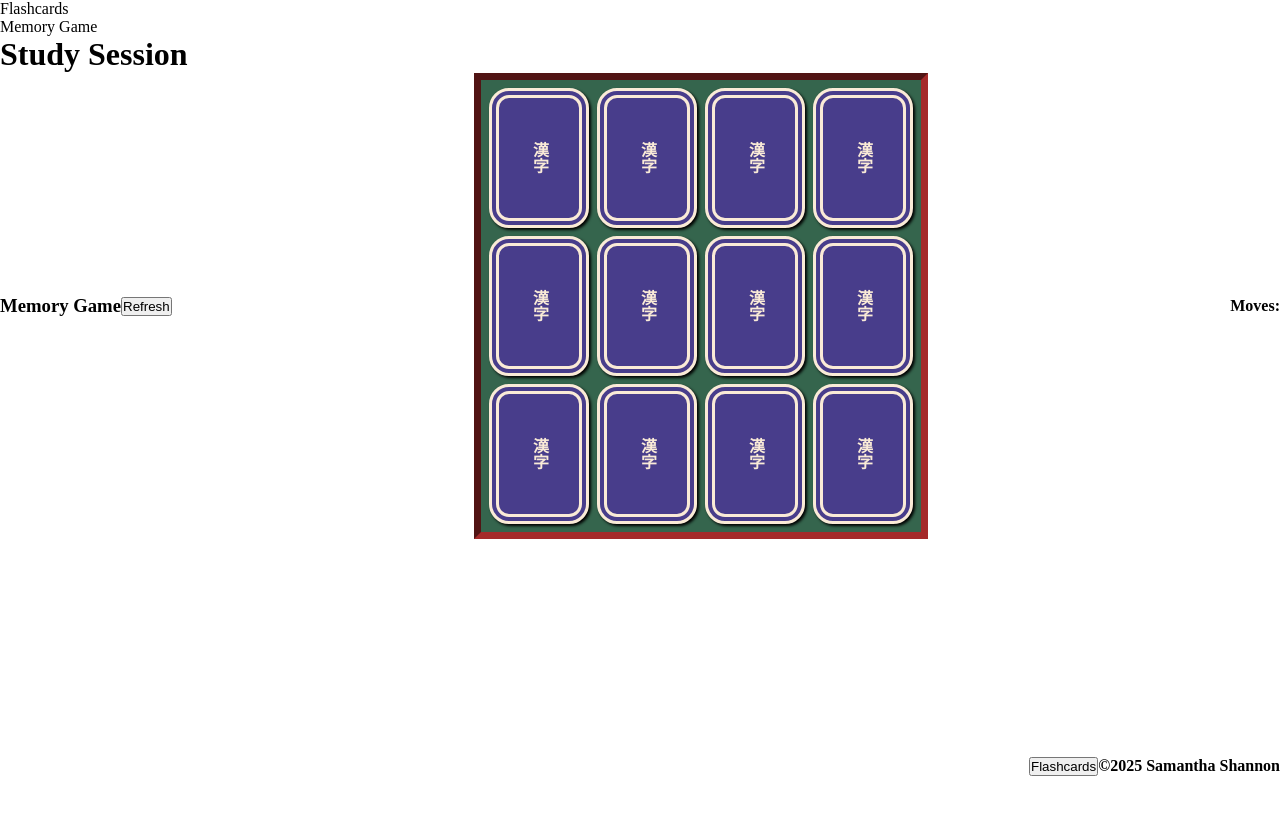
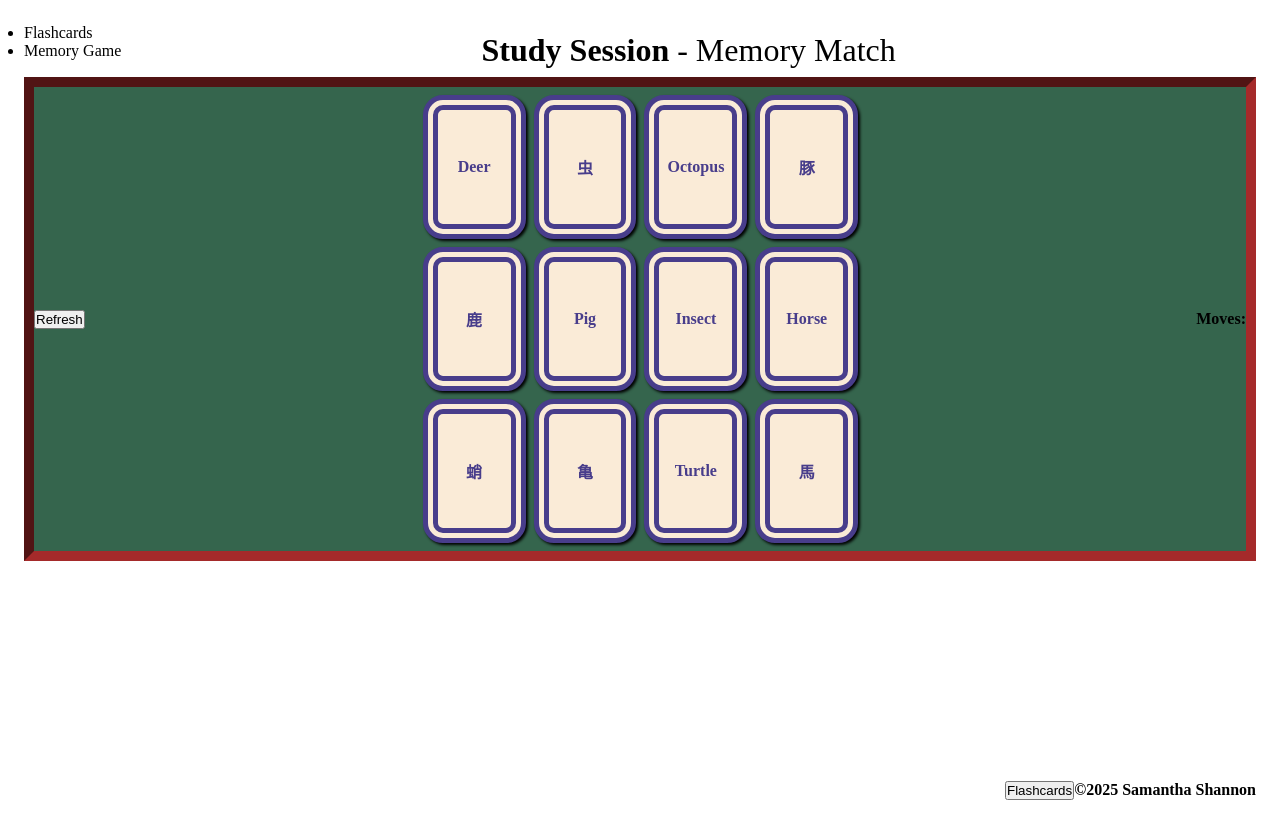
Before and after one commit to samanthashnnn/CIS1440Project3, a plain HTML site: page index.html in a window 1280 px wide. Both pictures are taken after a click on the button "Match". Before the commit the page ends 800 px from the top, so only its background shows below. Drawn offline with Linux system fonts and the light colour scheme; a web font is replaced by a local one.

Commit message:
render random mmcards

```diff
--- a/index.html
+++ b/index.html
@@ -18,12 +18,11 @@
                 <li>Memory Game</li>
             </ul>
         </nav>
-        <h1>Study Session</h1>
+        <h1>Study Session<span id="title"> - Flashcards</span></h1>
         <p><date></date></p>
     </header>
     <main>
         <section id="fcCard">
-            <h3>Flashcards</h3>
             <button class="refreshBtn" id="fcRefresh">Refresh</button>
             <!--display flashcard GameBoard here-->
             <article id="fcGameBoard">
@@ -53,22 +52,69 @@
             </div>
         </section>
         <section id="mmCard" class="hidden">
-            <h3>Memory Game</h3>
             <button class="refreshBtn" id="mgRefresh">Refresh</button>
-            <article id="mgGameBoard" lang="ja">
+            <article id="mmGameBoard" lang="ja">
                 <!--Memory Mode Game Board displayed here through js-->
-                <div class="mmUp"><p>漢字</p></div>
-                <div class="mmUp"><p>漢字</p></div>
-                <div class="mmUp"><p>漢字</p></div>
-                <div class="mmUp"><p>漢字</p></div>
-                <div class="mmUp"><p>漢字</p></div>
-                <div class="mmUp"><p>漢字</p></div>
-                <div class="mmUp"><p>漢字</p></div>
-                <div class="mmUp"><p>漢字</p></div>
-                <div class="mmUp"><p>漢字</p></div>
-                <div class="mmUp"><p>漢字</p></div>
-                <div class="mmUp"><p>漢字</p></div>
-                <div class="mmUp"><p>漢字</p></div>
+                <div class="mmSlot">
+                    <div class="mmUp hidden">
+                        <p>漢字</p>
+                    </div>
+                </div>
+                <div class="mmSlot">
+                    <div class="mmUp hidden">
+                        <p>漢字</p>
+                    </div>
+                </div>
+                <div class="mmSlot">
+                    <div class="mmUp hidden">
+                        <p>漢字</p>
+                    </div>
+                </div>
+                <div class="mmSlot">
+                    <div class="mmUp hidden">
+                        <p>漢字</p>
+                    </div>
+                </div>
+                <div class="mmSlot">
+                    <div class="mmUp hidden">
+                        <p>漢字</p>
+                    </div>
+                </div>
+                <div class="mmSlot">
+                    <div class="mmUp hidden">
+                        <p>漢字</p>
+                    </div>
+                </div>
+                <div class="mmSlot">
+                    <div class="mmUp hidden">
+                        <p>漢字</p>
+                    </div>
+                </div>
+                <div class="mmSlot">
+                    <div class="mmUp hidden">
+                        <p>漢字</p>
+                    </div>
+                </div>
+                <div class="mmSlot">
+                    <div class="mmUp hidden">
+                        <p>漢字</p>
+                    </div>
+                </div>
+                <div class="mmSlot">
+                    <div class="mmUp hidden">
+                        <p>漢字</p>
+                    </div>
+                </div
+                ><div class="mmSlot">
+                    <div class="mmUp hidden">
+                        <p>漢字</p>
+                    </div>
+                </div>
+                <div class="mmSlot">
+                    <div class="mmUp hidden">
+                        <p>漢字</p>
+                    </div>
+                </div>
 
 
             </article>
--- a/scripts/ap.js
+++ b/scripts/ap.js
@@ -25,6 +25,10 @@ let terms = [
 ]
 
 let learnedCards = [];
+//both
+const title = document.querySelector("#title");
+
+//fc mode
 const fcCurrent = document.querySelector("#currentFC");
 const fcFront = document.querySelector("#fcFront");
 const fcBack = document.querySelector("#fcBack");
@@ -36,6 +40,11 @@ const numberedCard = document.querySelector("#cardNumber");
 /*toggle mode code*/
 const fcMode = document.querySelector("#fcCard");
 const mmMode = document.querySelector("#mmCard");
+
+//memory match mode
+const mmGameBoard = document.querySelector("#mmGameBoard");
+const mmSlots = document.querySelectorAll(".mmSlot");
+
 
 let cardNum = 0;
 
@@ -132,9 +141,11 @@ function modeToggle(){
 
     if(fcMode.classList.contains('hidden')){
         modeTogglebtn.innerText = "Flashcards";
+        title.innerText =" - Memory Match" ;
         mmRender()
     } else {
         modeTogglebtn.innerText = "Match";
+        title.innerHTML = " - Flashcards";
 
     }
 }
@@ -145,18 +156,32 @@ function getRandomIntInclusive(min, max){
     return Math.floor(Math.random()*(maxFloored - minCeiled + 1) + minCeiled);
 }
 
+//function mmRefresh(){}
+
 function mmRender(){
 
     let mmDeck = new Array(12);
     let ranTwelve = getRandomIntInclusive(0, 12);
 
-    let mmCards = Array.from({length:6},() => terms[getRandomIntInclusive(0,20)]);
+    let fcCards = Array.from({length:6},() => terms[getRandomIntInclusive(0,19)]);
+    let mmCards = fcCards.flatMap(card =>[
+        {content: card.front, pairId: card.num},
+        {content: card.back, pairId: card.num}
+    ]);
 
-    console.log(mmCards);
+    mmCards.sort(() => Math.random() - 0.5);
 
 
+    mmCards.forEach((card, index) => {
+        let mmDiv = document.createElement("div")
+        mmDiv.classList.add("mmDown");
 
-    //create array with 6 random terms
+        let mmP = document.createElement("p");
+        mmP.textContent = card.content;
 
-    //for each mmCards.front pick random open slot in mmDeck[]
+        mmDiv.appendChild(mmP);
+
+        mmSlots[index].appendChild(mmDiv);
+    });
+
 }
--- a/styles/main.css
+++ b/styles/main.css
@@ -37,7 +37,15 @@ body{
     flex-direction: column;
     align-content: space-between;
     min-height: 97vh;
+    margin: var(--three);
+}
 
+header{
+    display: flex;
+}
+
+h1{
+    margin: var(--one) auto;
 }
 
 main{
@@ -95,7 +103,6 @@ h3{
 .hidden{
     visibility: hidden;
     position:absolute;
-    top: -100px;
 }
 
 p{
@@ -112,9 +119,11 @@ span{
     justify-items: space-between;
     align-items: center;
     max-height: 90vh;
+    border: 10px inset brown;
+   background-color: rgb(53, 101, 77);
 }
 
-#mgGameBoard{
+#mmGameBoard{
     max-height: 100%;
     max-width: 90vw;
     display: grid;
@@ -122,52 +131,45 @@ span{
     grid-template-rows: repeat(3, 1fr);
     gap: var(--one);
     padding: var(--one);
-   border: 7px inset brown;
-   background-color: rgb(53, 101, 77);
     overflow: auto;
     margin: auto;
+}
+
+.mmSlot{
+    object-fit: contain;
+    max-height: 100%;
+    max-width: 100%;
+    aspect-ratio:5/7;
+    min-width: 100px;
+}
+
+.mmUp, .mmDown{
+    border-radius: 20px;
+    box-shadow: 2px 2px 3px black;
+    display: flex;
+    align-items: center;
+    justify-content: center;
+    text-align: center;
+    overflow: hidden;
+    word-wrap: break-word;
+    padding: .5em;
 }
 
 .mmUp{
     background-color: darkslateblue;
     border: 10px double antiquewhite;
     color: antiquewhite;
-    border-radius: 20px;
-    object-fit: contain;
-    max-height: 100%;
-    max-width: 100%;
-    aspect-ratio:5/7;
-    box-shadow: 2px 2px 3px black;
-    min-width: 100px;
-    display: flex;
+    text-orientation: upright;
     writing-mode: vertical-rl;
-    text-orientation: upright;
-    align-items: center;
-    justify-content: center;
 }
 
 .mmDown{
     background-color: antiquewhite;
     border: 15px double darkslateblue;
     color: darkslateblue;
-    border-radius: 20px;
-    object-fit: contain;
-    max-height: 100%;
-    max-width: 100%;
-    aspect-ratio:5/7;
-    box-shadow: 2px 2px 3px black;
-
-
-    display: flex;
-    align-items: center;
-    justify-content: center;
-    text-align: center;
-
-    overflow: hidden;
-    word-wrap: break-word;
+    height: 100%;
 }
 
 .mmDown p{
-    padding: .5em;
     font-size: clamp(.5em, 1em, 2em);
 }
```
Lines whose indentation alone changed are shown as unchanged.
